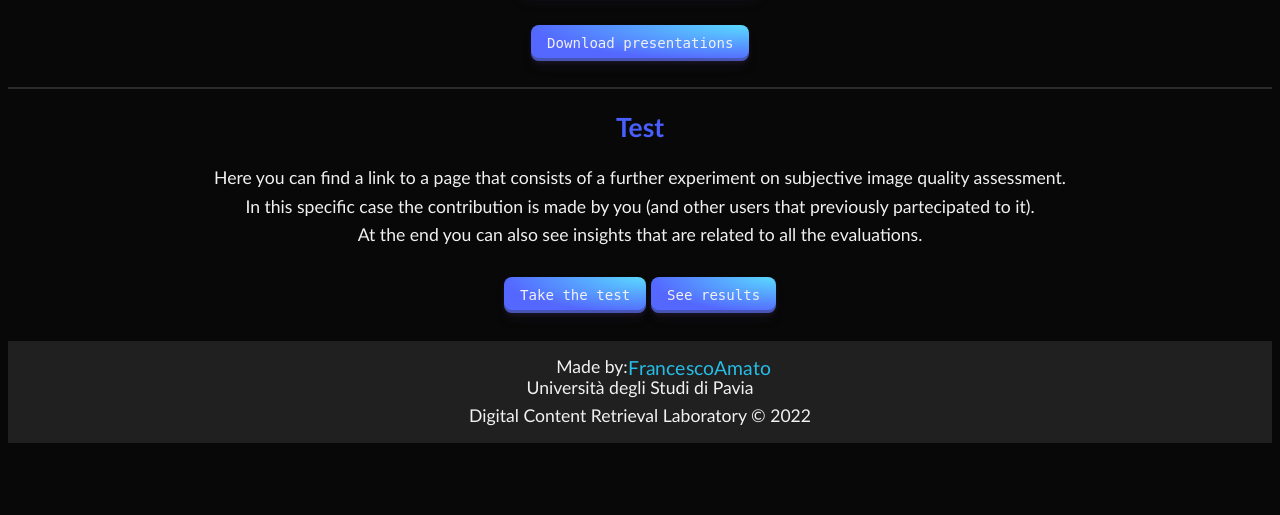
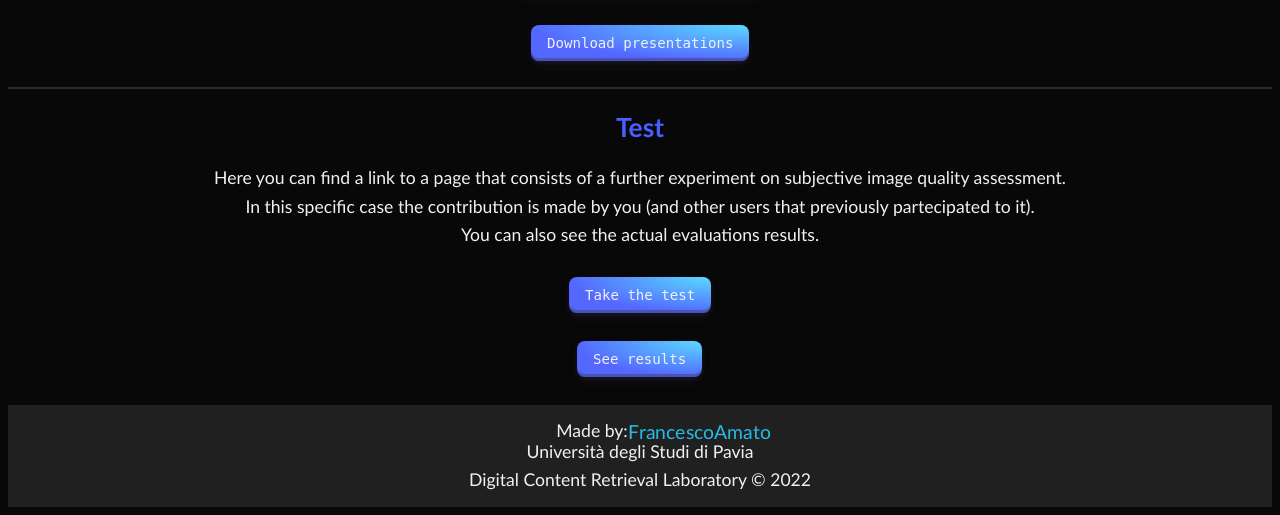
Before and after one commit to aiman-al-masoud/image_quality_assessment, a Flask app: page / in a window 1280 px wide. Shown: the part 1268-1783 px from the top of the page. Before the commit the page ends 1711 px from the top, so only its background shows below. Run offline with Flask 2, Linux system fonts and the light colour scheme.

Commit message:
Added new link to live evalutaion session results

```diff
--- a/templates/index.html
+++ b/templates/index.html
@@ -78,10 +78,11 @@
             Here you can find a link to a page that consists of a further experiment on subjective image
             quality assessment. <br>
             In this specific case the contribution is made by you (and other users that previously partecipated to it).<br>
-            At the end you can also see insights that are related to all the evaluations.
+            You can also see the actual evaluations results. <br>
+            <br>
+            <a href="/take_test"><button class="button" role="button">Take the test</button></a>
             <br><br>
-            <a href="/take_test"><button class="button" role="button">Take the test</button></a>
-            <a href="/take_test"><button class="button" role="button">See results</button></a>
+            <a href="/graph_display"><button class="button" role="button">See results</button></a>
             <br><br>
         </p>
     </article>
```
